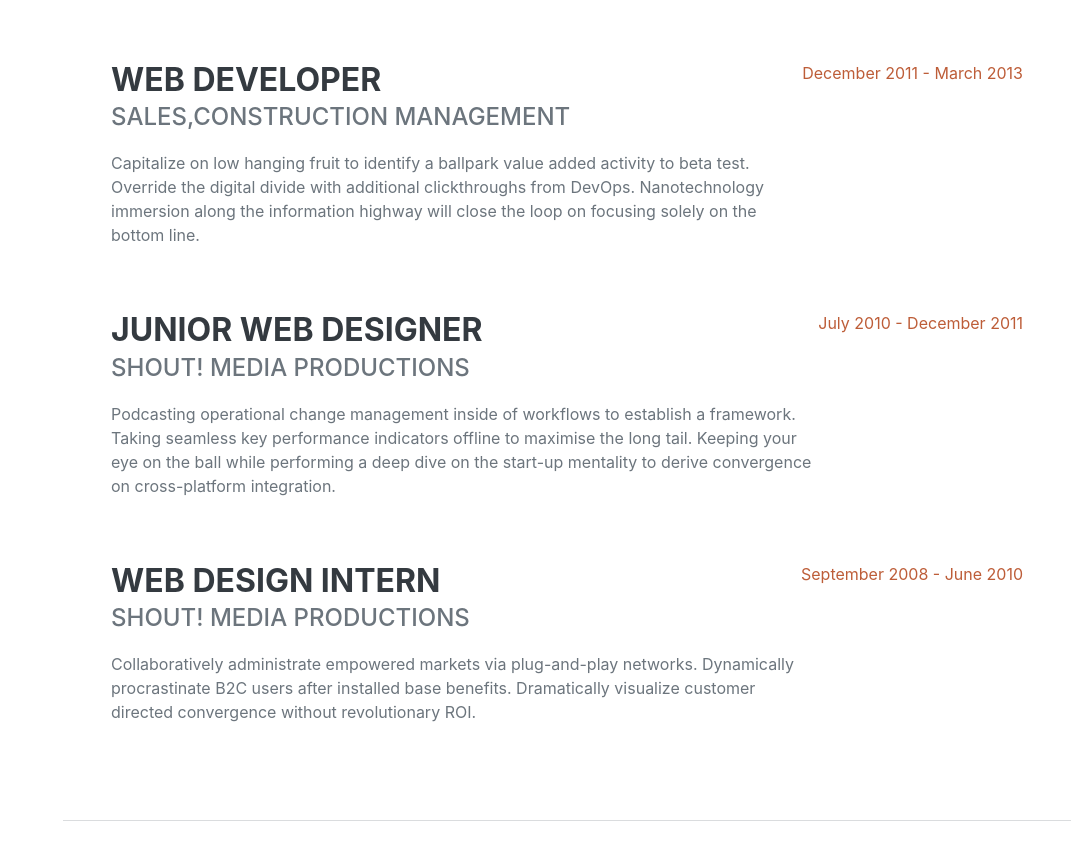
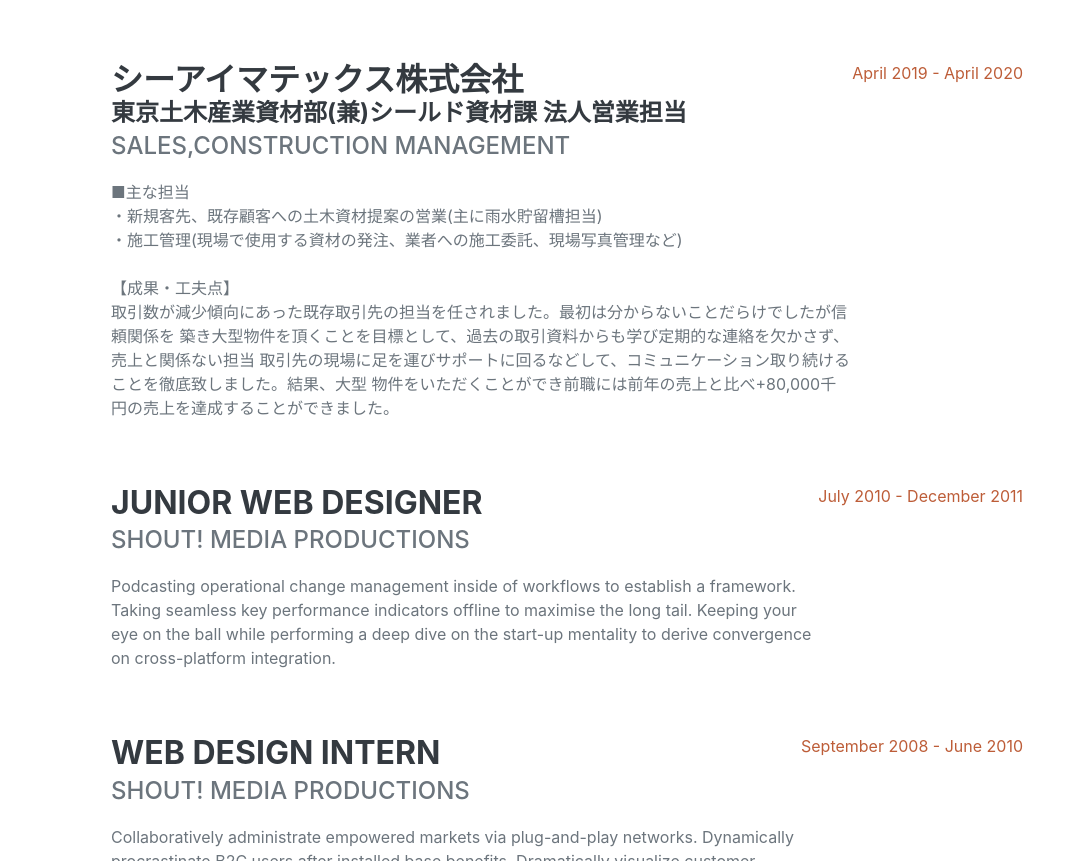
Before and after one commit to ryotaka18/ryotkhs, a plain HTML site: page index.html in a window 1280 px wide. Shown: the part 1565-2426 px from the top of the page, without its empty margins (209-1280 px from the left). Drawn offline with nearby package versions, Linux system fonts and the light colour scheme; a web font is replaced by a local one.

Commit message:
シーアイマテックス追加

```diff
--- a/index.html
+++ b/index.html
@@ -77,11 +77,14 @@
                     </div>
                     <div class="d-flex flex-column flex-md-row justify-content-between mb-5">
                         <div class="flex-grow-1">
-                            <h3 class="mb-0">Web Developer</h3>
+                            <h3 class="mb-0">シーアイマテックス株式会社</h3>
+                            <h4 class="mb-0">東京土木産業資材部(兼)シールド資材課 法人営業担当</h4>
                             <div class="subheading mb-3">Sales,Construction management</div>
-                            <p>Capitalize on low hanging fruit to identify a ballpark value added activity to beta test. Override the digital divide with additional clickthroughs from DevOps. Nanotechnology immersion along the information highway will close the loop on focusing solely on the bottom line.</p>
+                            <p>■主な担当<br>
+                                ・新規客先、既存顧客への土木資材提案の営業(主に雨水貯留槽担当) <br>・施工管理(現場で使用する資材の発注、業者への施工委託、現場写真管理など)<br><br>
+                                【成果・工夫点】  <br>取引数が減少傾向にあった既存取引先の担当を任されました。最初は分からないことだらけでしたが信頼関係を 築き大型物件を頂くことを目標として、過去の取引資料からも学び定期的な連絡を欠かさず、売上と関係ない担当 取引先の現場に足を運びサポートに回るなどして、コミュニケーション取り続けることを徹底致しました。結果、大型 物件をいただくことができ前職には前年の売上と比べ+80,000千円の売上を達成することができました。</p>
                         </div>
-                        <div class="flex-shrink-0"><span class="text-primary">December 2011 - March 2013</span></div>
+                        <div class="flex-shrink-0"><span class="text-primary">April 2019 - April 2020</span></div>
                     </div>
                     <div class="d-flex flex-column flex-md-row justify-content-between mb-5">
                         <div class="flex-grow-1">
```
